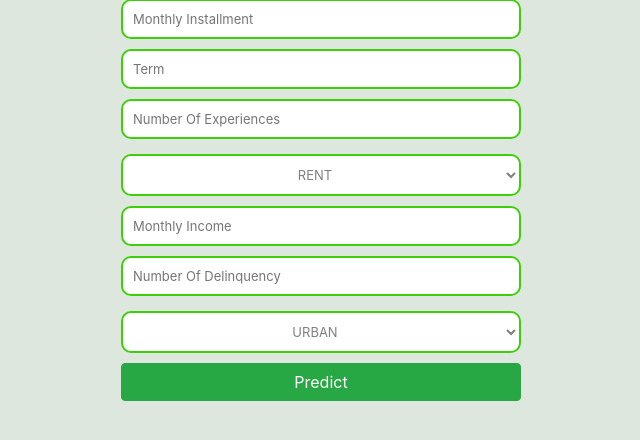
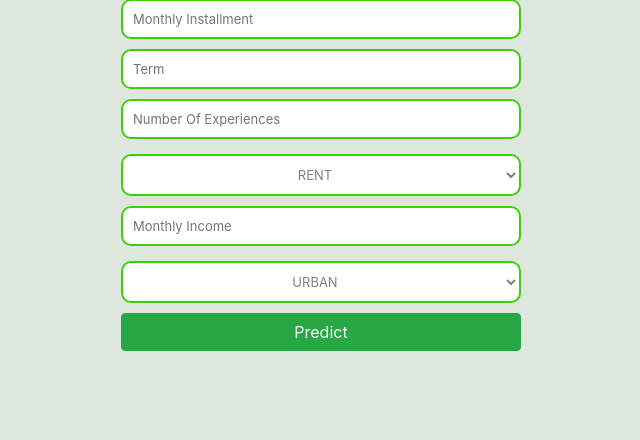
Before and after one commit to ManuthVann/CSG6-Car_Price_ML, a Flask app: page / in a window 1280 px wide. Shown: the part 220-660 px from the top of the page, without its empty margins (369-1009 px from the left). Run offline with Flask 2, Linux system fonts and the light colour scheme; parts of the project's set-up code (start-up, migrations or seed data) failed here and were passed over; some libraries are stand-ins or nearby versions.

Commit message:
Updated Model

```diff
--- a/request.py
+++ b/request.py
@@ -11,7 +11,6 @@ r = request.post(url, json={
     'borrower_length_experience':3,
     'home_ownership':3,
     'borrower_month_income':500,
-    'number_deliquency_public_record':0,
     'address_state':1
 })
 print(r.json())
--- a/templates/custom_index.html
+++ b/templates/custom_index.html
@@ -90,7 +90,6 @@
             <option value=4>ANY</option>
         </select>
          <input type="text" name="borrower_month_income" placeholder="Monthly Income" required="required" />
-         <input type="text" name="number_deliquency_public_record" placeholder="Number Of Delinquency" required="required" />
          <select name="address_state" id="address_state" class="btn btn-success dropdown-toggle"
             style="width: 400px;
             background-color: white;
```
Also changed, not shown: 2 other files.
